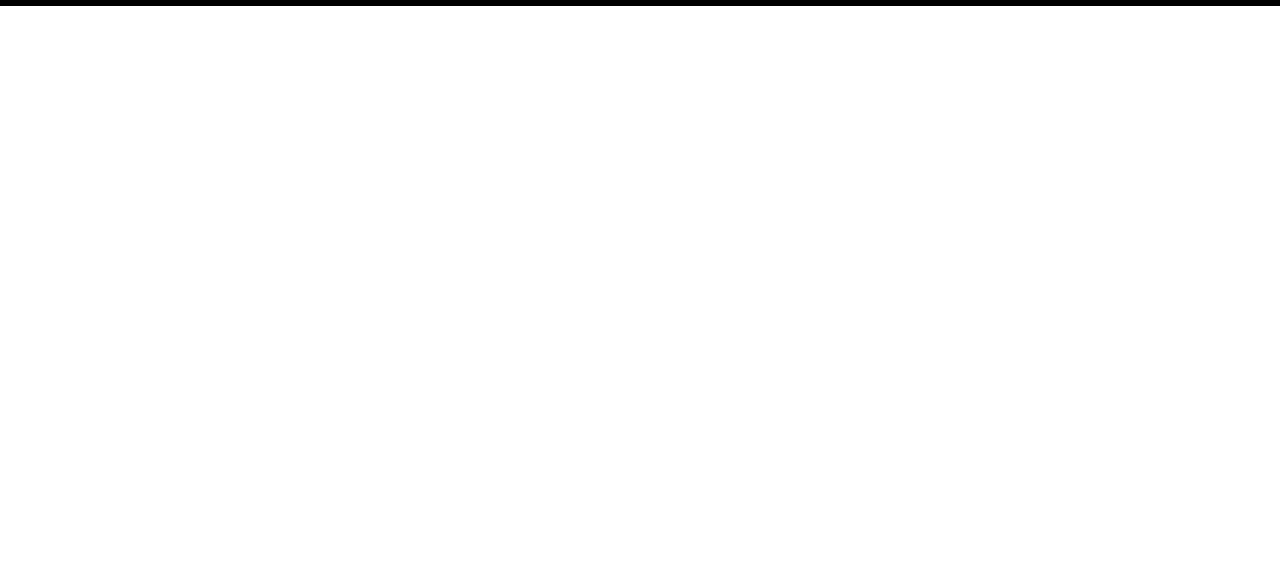
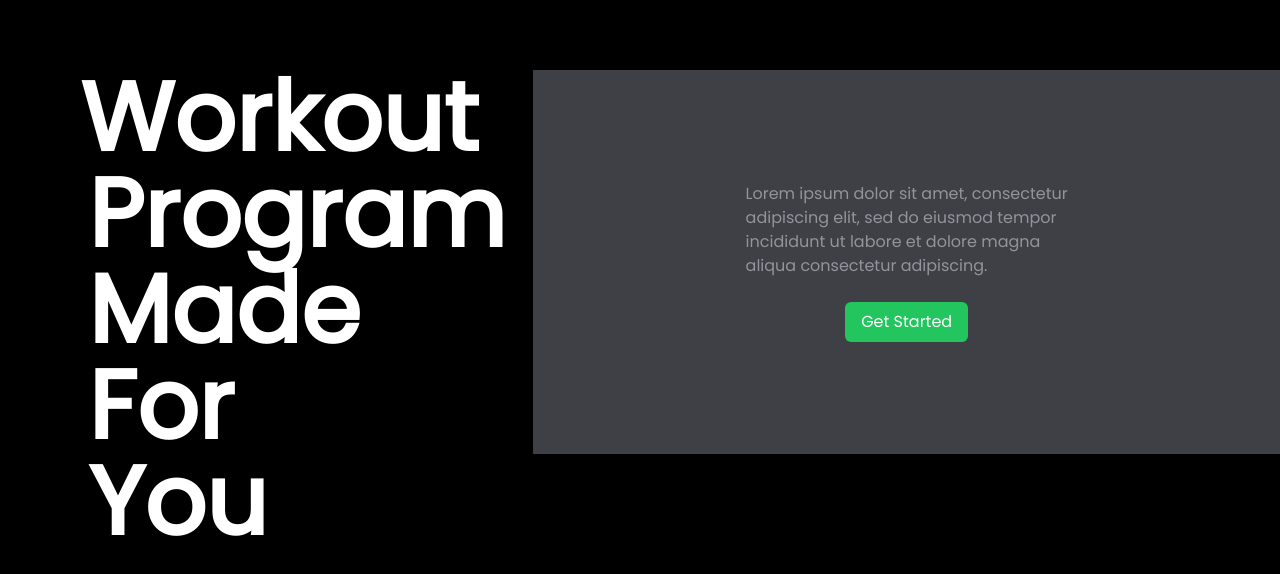
Before and after one commit to aristrisnawan/fitness-landing-page, a React (Create React App) app: page / in a window 1280 px wide. Shown: the part 1110-1684 px from the top of the page. Before the commit the page ends 1116 px from the top, so only its background shows below. Built offline with nearby package versions, Linux system fonts and the light colour scheme.

Commit message:
Add program workout [onprogress]

```diff
--- a/src/components/ExcerciseComponent.js
+++ b/src/components/ExcerciseComponent.js
@@ -55,6 +55,7 @@ export default function ExcerciseComponent() {
           <PopularExcercise />
         </div>
       </div>
+      <WorkoutProgram />
     </div>
   );
 }
@@ -151,3 +152,30 @@ export function PopularExcercise() {
     </div>
   );
 }
+
+export function WorkoutProgram() {
+  return (
+    <div className="flex flex-row justify-between pb-7 mt-16">
+      <div className="pl-20 space-x-2 text-white text-8xl font-extrabold">
+        <p>Workout</p>
+        <p>Program</p>
+        <p>Made</p>
+        <p>For</p>
+        <p>You</p>
+      </div>
+      <div className=" bg-zinc-700 w-7/12 h-96 flex flex-col justify-center">
+        <div className="mx-auto text-slate-200 opacity-50 ">
+          <p>Lorem ipsum dolor sit amet, consectetur </p>
+          <p> adipiscing elit, sed do eiusmod tempor </p>
+          <p> incididunt ut labore et dolore magna </p>
+          <p>aliqua consectetur adipiscing.</p>
+        </div>
+        <div className="mx-auto mt-6">
+          <button className="px-4 py-2 rounded-md bg-green-500 text-white">
+            Get Started
+          </button>
+        </div>
+      </div>
+    </div>
+  );
+}
```
